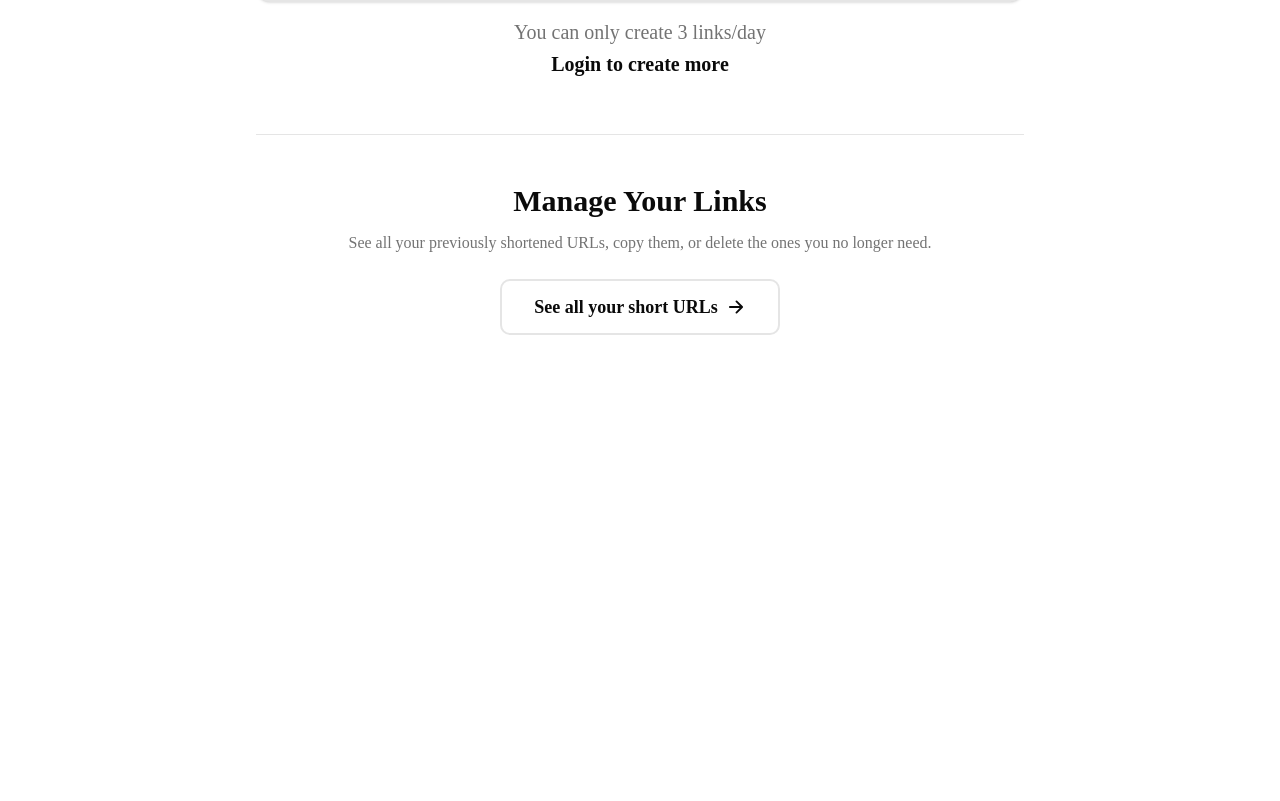
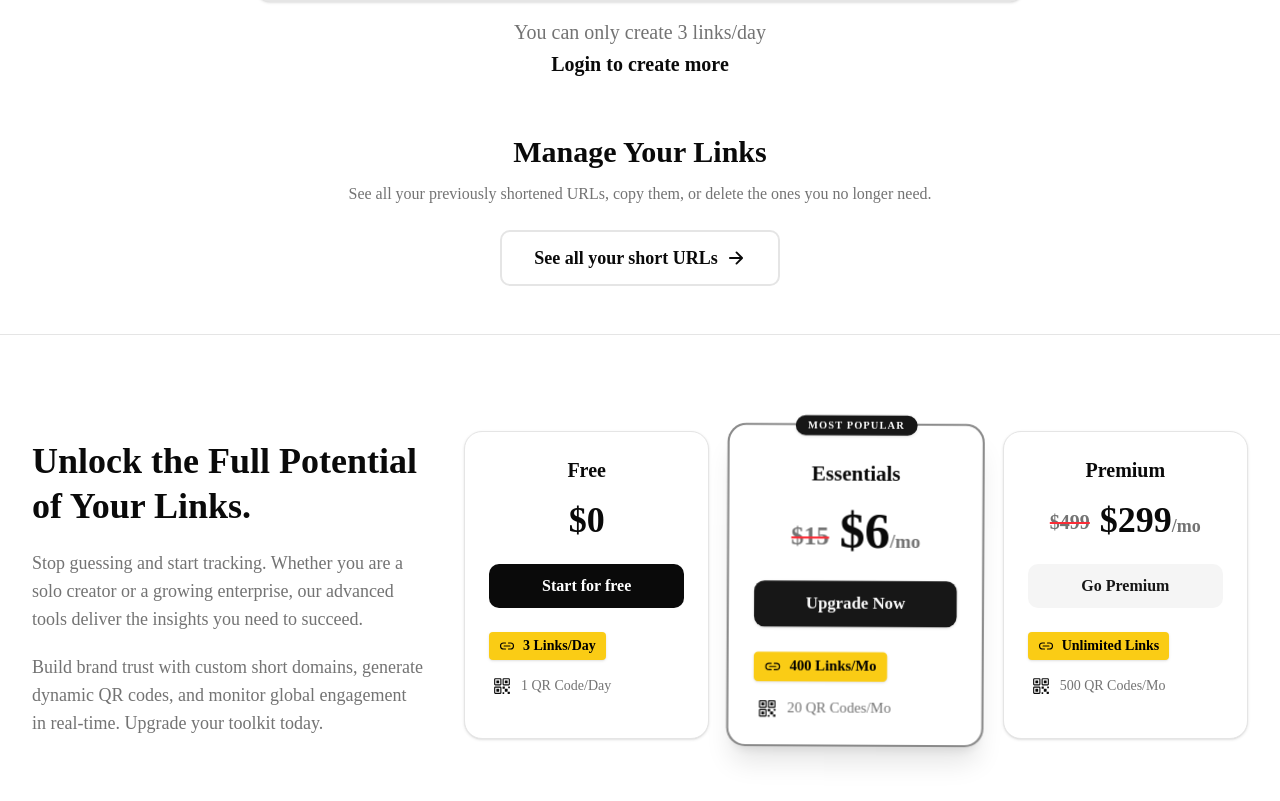
Before and after one commit to ad1tyaydv/fasturl, a Next.js app: page / in a window 1280 px wide. Shown: the part 369-1170 px from the top of the page. Before the commit the page ends 800 px from the top, so only its background shows below. Built offline with nearby package versions, Linux system fonts and the light colour scheme; no server answers.

Commit message:
money optins added in home page

```diff
--- a/app/page.tsx
+++ b/app/page.tsx
@@ -6,7 +6,9 @@ import { useEffect, useState } from "react";
 import {
   IoCopyOutline,
   IoRefreshOutline,
-  IoArrowForwardOutline
+  IoArrowForwardOutline,
+  IoLinkOutline,
+  IoQrCodeOutline
 } from "react-icons/io5";
 
 import { ModeToggle } from "./components/toggleTheme";
@@ -78,6 +80,17 @@ export default function Dashboard() {
 
   return (
     <div className="min-h-screen transition-colors duration-300 bg-background text-foreground">
+
+      <style dangerouslySetInnerHTML={{__html: `
+        @keyframes gentleShake {
+          0%, 100% { transform: rotate(0deg); }
+          25% { transform: rotate(-0.5deg); }
+          75% { transform: rotate(0.5deg); }
+        }
+        .animate-gentle-shake {
+          animation: gentleShake 3s infinite ease-in-out;
+        }
+      `}} />
 
       <nav className="flex items-center justify-between px-4 sm:px-8 py-4 border-b border-border">
         <h1 className="text-lg sm:text-xl font-semibold">SHORTLY</h1>
@@ -177,8 +190,8 @@ export default function Dashboard() {
         </div>
       </section>
 
-      <section className="flex flex-col items-center justify-center px-4 sm:px-6 pb-8">
-        <div className="mt-2 border-t border-border pt-8 md:pt-12 w-full max-w-3xl flex flex-col items-center text-center">
+      <section className="flex flex-col items-center justify-center px-4 sm:px-6 pb-12 border-b border-border">
+        <div className="mt-2 w-full max-w-3xl flex flex-col items-center text-center">
           <h2 className="text-2xl sm:text-3xl font-bold mb-3">Manage Your Links</h2>
           <p className="mb-6 text-sm sm:text-base px-2 text-muted-foreground">
             See all your previously shortened URLs, copy them, or delete the ones you no longer need.
@@ -194,8 +207,91 @@ export default function Dashboard() {
         </div>
       </section>
 
+      <section className="px-4 sm:px-8 py-16 md:py-24 max-w-7xl mx-auto flex flex-col xl:flex-row gap-12 xl:gap-10 items-center xl:items-start">
+        <div className="xl:w-1/3 text-center xl:text-left pt-2">
+          <h2 className="text-3xl sm:text-4xl font-extrabold mb-5 leading-tight">
+            Unlock the Full Potential of Your Links.
+          </h2>
+          <p className="text-muted-foreground mb-5 text-base sm:text-lg">
+            Stop guessing and start tracking. Whether you are a solo creator or a growing enterprise, our advanced tools deliver the insights you need to succeed.
+          </p>
+          <p className="text-muted-foreground text-base sm:text-lg">
+            Build brand trust with custom short domains, generate dynamic QR codes, and monitor global engagement in real-time. Upgrade your toolkit today.
+          </p>
+        </div>
+
+        <div className="xl:w-2/3 grid grid-cols-1 md:grid-cols-3 gap-6 w-full items-stretch">
+
+          <div className="border border-border rounded-2xl p-6 bg-card flex flex-col shadow-sm hover:shadow-md hover:-translate-y-1 transition-all duration-300">
+            <h3 className="text-xl font-bold text-center mb-4">Free</h3>
+            <div className="text-center text-4xl font-extrabold mb-6">$0</div>
+            <button className="w-full bg-foreground text-background py-2.5 rounded-lg font-semibold text-sm sm:text-base mb-6 transition hover:bg-foreground/90 cursor-pointer">
+              Start for free
+            </button>
+            <ul className="space-y-4 text-sm font-medium flex-1">
+              <li className="flex items-center">
+                <span className="bg-[#facc15] text-black px-2.5 py-1 rounded flex items-center gap-2 font-bold shadow-sm">
+                  <IoLinkOutline size={16} /> 3 Links/Day
+                </span>
+              </li>
+              <li className="flex items-center gap-2.5 px-1 text-muted-foreground">
+                <IoQrCodeOutline size={18} className="text-foreground"/> 1 QR Code/Day
+              </li>
+            </ul>
+          </div>
+
+          <div className="relative md:scale-105 z-10 flex flex-col">
+            <div className="animate-gentle-shake border-2 border-primary/50 bg-card rounded-2xl p-6 flex flex-col shadow-xl dark:shadow-[0_0_20px_-5px_hsl(var(--primary)/0.3)] hover:-translate-y-1 transition-transform duration-300 h-full">
+              <div className="absolute top-0 left-1/2 -translate-x-1/2 -translate-y-1/2 bg-primary text-primary-foreground px-3 py-0.5 rounded-full text-[10px] font-bold uppercase tracking-widest shadow-sm">
+                Most Popular
+              </div>
+              <h3 className="text-xl font-bold text-center mb-4 text-foreground mt-2">Essentials</h3>
+              <div className="text-center mb-6 flex justify-center items-end gap-2.5">
+                <span className="line-through decoration-red-500 decoration-2 text-muted-foreground text-2xl font-bold mb-0.5">$15</span>
+                <span className="text-5xl font-extrabold text-foreground">$6<span className="text-lg font-bold text-muted-foreground">/mo</span></span>
+              </div>
+              <button className="w-full bg-primary text-primary-foreground hover:bg-primary/90 py-2.5 rounded-lg font-semibold text-sm sm:text-base mb-6 transition shadow-sm cursor-pointer">
+                Upgrade Now
+              </button>
+              <ul className="space-y-4 text-sm font-medium flex-1">
+                <li className="flex items-center">
+                  <span className="bg-[#facc15] text-black px-2.5 py-1 rounded flex items-center gap-2 font-bold shadow-sm">
+                    <IoLinkOutline size={16} /> 400 Links/Mo
+                  </span>
+                </li>
+                <li className="flex items-center gap-2.5 px-1 text-muted-foreground">
+                  <IoQrCodeOutline size={18} className="text-foreground"/> 20 QR Codes/Mo
+                </li>
+              </ul>
+            </div>
+          </div>
+
+          <div className="border border-border rounded-2xl p-6 bg-card flex flex-col shadow-sm hover:shadow-md hover:-translate-y-1 transition-all duration-300">
+            <h3 className="text-xl font-bold text-center mb-4">Premium</h3>
+            <div className="text-center mb-6 flex justify-center items-end gap-2.5">
+              <span className="line-through decoration-red-500 decoration-2 text-muted-foreground text-xl font-bold mb-1">$499</span>
+              <span className="text-4xl font-extrabold">$299<span className="text-lg font-bold text-muted-foreground">/mo</span></span>
+            </div>
+            <button className="w-full bg-secondary text-secondary-foreground py-2.5 rounded-lg font-semibold text-sm sm:text-base mb-6 transition hover:bg-secondary/80 cursor-pointer">
+              Go Premium
+            </button>
+            <ul className="space-y-4 text-sm font-medium flex-1">
+              <li className="flex items-center">
+                <span className="bg-[#facc15] text-black px-2.5 py-1 rounded flex items-center gap-2 font-bold shadow-sm">
+                  <IoLinkOutline size={16} /> Unlimited Links
+                </span>
+              </li>
+              <li className="flex items-center gap-2.5 px-1 text-muted-foreground">
+                <IoQrCodeOutline size={18} className="text-foreground"/> 500 QR Codes/Mo
+              </li>
+            </ul>
+          </div>
+
+        </div>
+      </section>
+
       {copied && (
-        <div className="absolute top-20 sm:top-24 left-1/2 -translate-x-1/2 mt-1 px-6 py-2 rounded-md shadow-lg text-xs sm:text-sm z-50 animate-bounce bg-primary text-primary-foreground">
+        <div className="fixed top-20 sm:top-24 left-1/2 -translate-x-1/2 mt-1 px-6 py-2 rounded-md shadow-lg text-xs sm:text-sm z-50 animate-bounce bg-primary text-primary-foreground">
           URL Copied!
         </div>
       )}
```
